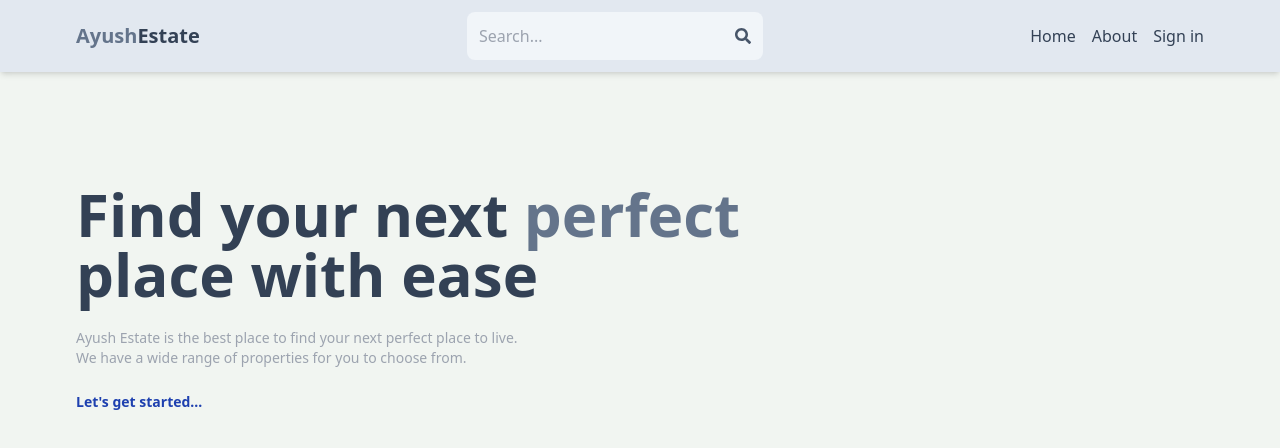
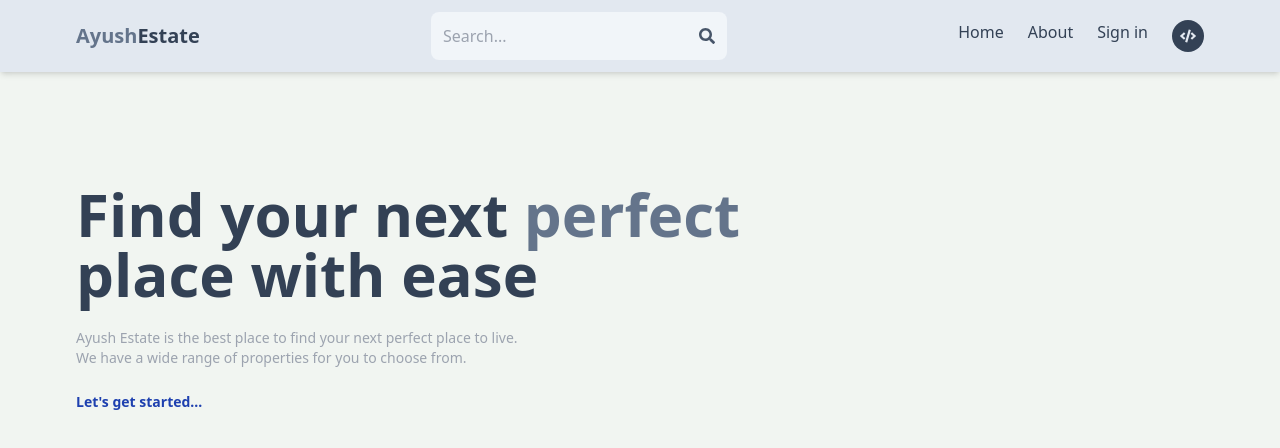
Before and after one commit to 123shuklaayush/Real-State-Market-App, a React (Vite) app in the folder client/: page / in a window 1280 px wide. Shown: the top 448 px of the page. Built offline with nearby package versions, Linux system fonts and the light colour scheme; no server answers.

Commit message:
added github link

```diff
--- a/client/package.json
+++ b/client/package.json
@@ -10,6 +10,7 @@
     "preview": "vite preview"
   },
   "dependencies": {
+    "@react-icons/all-files": "^4.1.0",
     "@reduxjs/toolkit": "^2.1.0",
     "@swiper/core": "^0.0.21",
     "firebase": "^10.7.2",
--- a/client/src/components/Header.jsx
+++ b/client/src/components/Header.jsx
@@ -1,73 +1,83 @@
-import { FaSearch } from 'react-icons/fa';
-import { Link, useNavigate } from 'react-router-dom';
-import { useSelector } from 'react-redux';
-import { useEffect, useState } from 'react';
+import { FaCode, FaSearch } from "react-icons/fa";
+import { Link, useNavigate } from "react-router-dom";
+import { useSelector } from "react-redux";
+import { useEffect, useState } from "react";
 
 export default function Header() {
   const { currentUser } = useSelector((state) => state.user);
-  const [searchTerm, setSearchTerm] = useState('');
+  const [searchTerm, setSearchTerm] = useState("");
   const navigate = useNavigate();
   const handleSubmit = (e) => {
     e.preventDefault();
     const urlParams = new URLSearchParams(window.location.search);
-    urlParams.set('searchTerm', searchTerm);
+    urlParams.set("searchTerm", searchTerm);
     const searchQuery = urlParams.toString();
     navigate(`/search?${searchQuery}`);
   };
 
   useEffect(() => {
     const urlParams = new URLSearchParams(location.search);
-    const searchTermFromUrl = urlParams.get('searchTerm');
+    const searchTermFromUrl = urlParams.get("searchTerm");
     if (searchTermFromUrl) {
       setSearchTerm(searchTermFromUrl);
     }
   }, [location.search]);
   return (
-    <header className='bg-slate-200 shadow-md'>
-      <div className='flex justify-between items-center max-w-6xl mx-auto p-3'>
-        <Link to='/'>
-          <h1 className='font-bold text-sm sm:text-xl flex flex-wrap'>
-            <span className='text-slate-500'>Ayush</span>
-            <span className='text-slate-700'>Estate</span>
+    <header className="bg-slate-200 shadow-md">
+      <div className="flex justify-between items-center max-w-6xl mx-auto p-3">
+        <Link to="/">
+          <h1 className="font-bold text-sm sm:text-xl flex flex-wrap">
+            <span className="text-slate-500">Ayush</span>
+            <span className="text-slate-700">Estate</span>
           </h1>
         </Link>
         <form
           onSubmit={handleSubmit}
-          className='bg-slate-100 p-3 rounded-lg flex items-center'
+          className="bg-slate-100 p-3 rounded-lg flex items-center"
         >
           <input
-            type='text'
-            placeholder='Search...'
-            className='bg-transparent focus:outline-none w-24 sm:w-64'
+            type="text"
+            placeholder="Search..."
+            className="bg-transparent focus:outline-none w-24 sm:w-64"
             value={searchTerm}
             onChange={(e) => setSearchTerm(e.target.value)}
           />
           <button>
-            <FaSearch className='text-slate-600' />
+            <FaSearch className="text-slate-600" />
           </button>
         </form>
-        <ul className='flex gap-4'>
-          <Link to='/'>
-            <li className='hidden sm:inline text-slate-700 hover:underline'>
+        <ul className="flex gap-6">
+          <Link to="/">
+            <li className="hidden sm:inline text-slate-700 hover:underline">
               Home
             </li>
           </Link>
-          <Link to='/about'>
-            <li className='hidden sm:inline text-slate-700 hover:underline'>
+          <Link to="/about">
+            <li className="hidden sm:inline text-slate-700 hover:underline">
               About
             </li>
           </Link>
-          <Link to='/profile'>
+          <Link to="/profile">
             {currentUser ? (
               <img
-                className='rounded-full h-7 w-7 object-cover'
+                className="rounded-full h-8 w-8 object-cover"
                 src={currentUser.avatar}
-                alt='profile'
+                alt="profile"
               />
             ) : (
-              <li className=' text-slate-700 hover:underline'> Sign in</li>
+              <li className="text-slate-700 hover:underline"> Sign in</li>
             )}
           </Link>
+          <a
+            href="https://github.com/123shuklaayush/Real-State-Market-App"
+            target="_blank"
+            rel="noopener noreferrer"
+            className="text-slate-700 hover:underline flex items-center"
+          >
+            <span className='rounded-full bg-slate-700 p-2'>
+              <FaCode className=' text-slate-200' />
+            </span>
+          </a>
         </ul>
       </div>
     </header>
```
Also changed, not shown: 1 other file (tests, documents, lock files or other folders).
